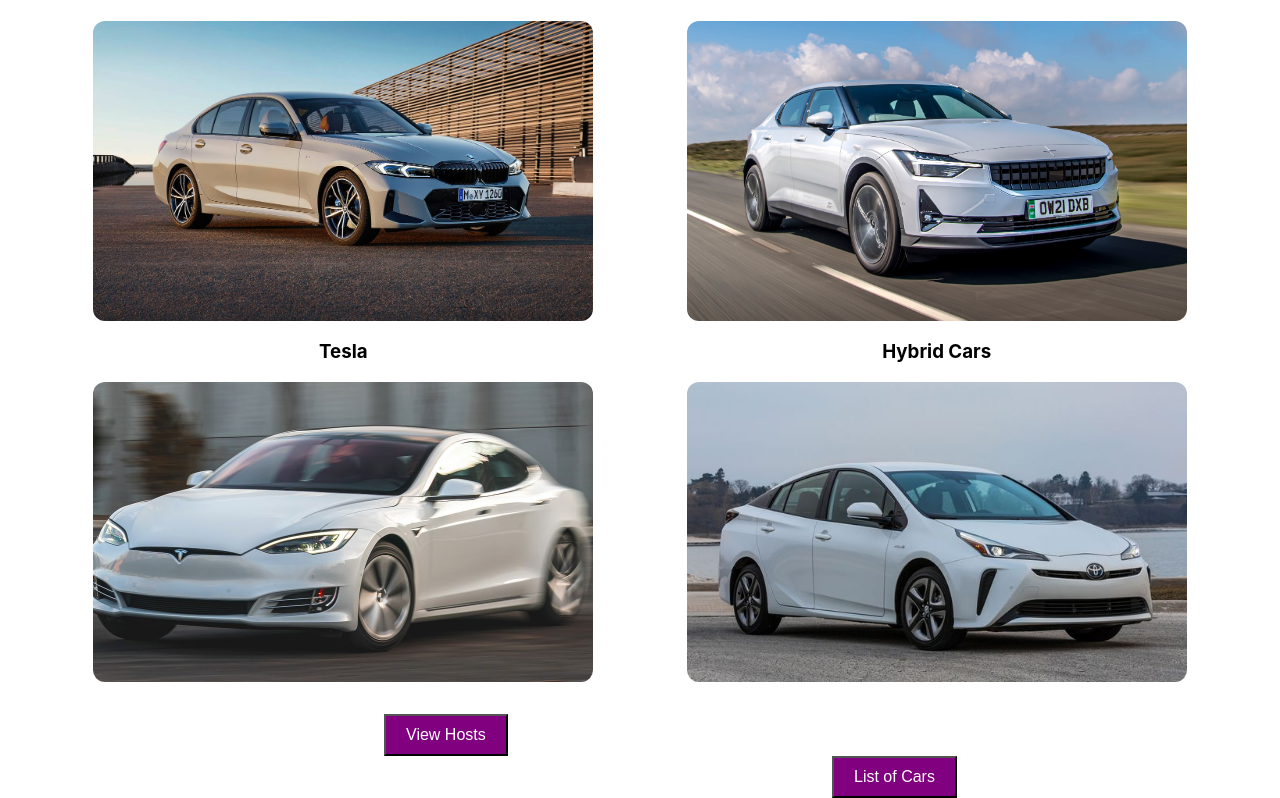
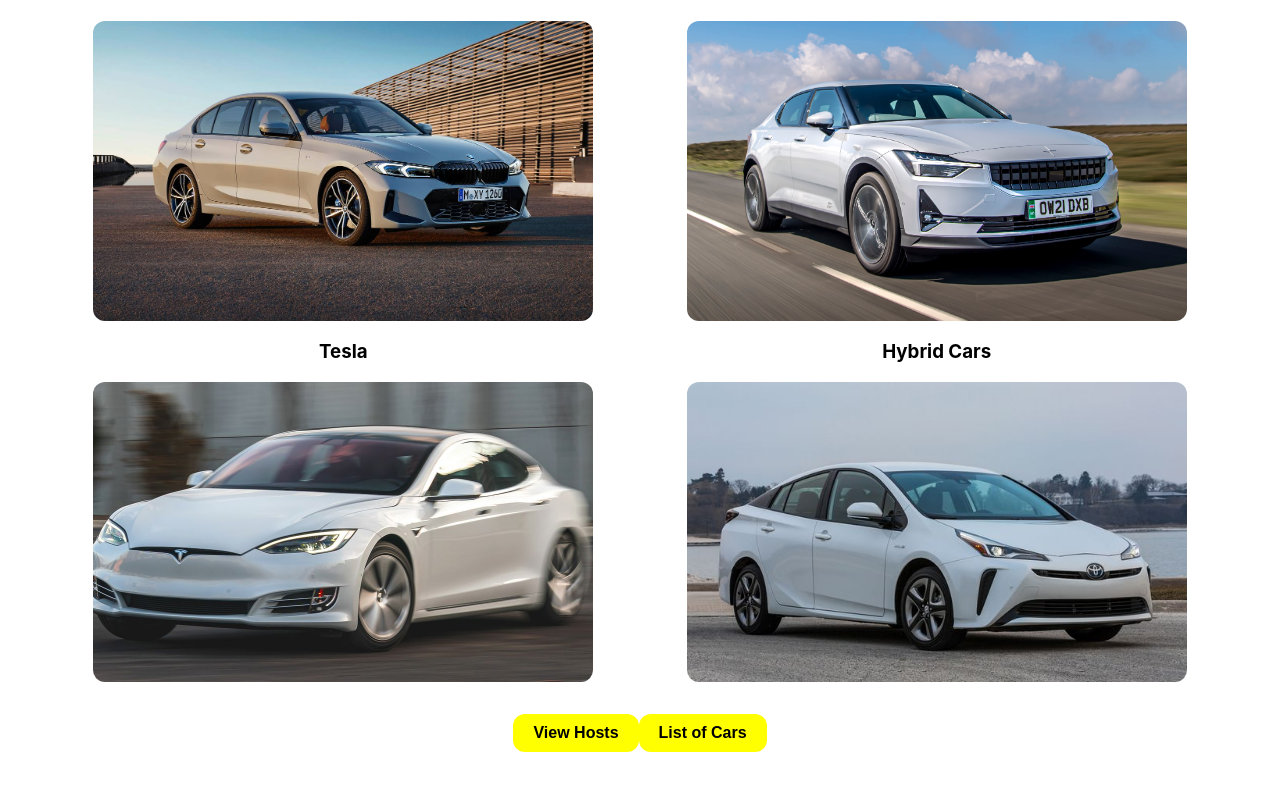
Before and after one commit to UCR-CS110-S23/project-cargo, a React (Create React App) app in the folder project-cargo-frontend/: page / in a window 1280 px wide. Shown: the part 594-1392 px from the top of the page. After the commit the page ends 1346 px from the top, so only its background shows below. Built offline with nearby package versions, Linux system fonts and the light colour scheme; no server answers.

Commit message:
fixed pictures for all pages

```diff
--- a/project-cargo-frontend/src/Home/BookACar.js
+++ b/project-cargo-frontend/src/Home/BookACar.js
@@ -22,6 +22,24 @@
       width: '45%',
       margin: '0 0 1em 0',
       padding: '1em',
+      backgroundColor: '#F9F9F9'
+    },
+    ImageContainer: {
+      width: '100%',
+      height:'auto',
+      display:'flex',
+      justifyContent:'center',
+      alignItems:'center',
+      overflow: 'hidden',
+      border:'5px solid',
+      borderColor:'#222222',
+      borderRadius: '12px',
+    },
+    Image:{
+      width:'100%',
+      height: '100%',
+      objectFit: 'cover',
+
     },
     but: {
       backgroundColor: '#F9F9F9',
@@ -163,10 +181,15 @@
           // console.log(singleComment.uid)
           return (
             location.state._id === singleComment.cid && (
+
               <div key={index}>
-                <div style={style.commentUser}>
-                  @{users.find((user) => user._id === singleComment.uid)?.username}<br/>
-                </div>
+                  <div style={{fontSize: '20px', fontWeight: 'bold', display:'flex', alignItems: 'center', justifyContent:'center'}}>
+
+
+                  <img src={users.find((user) => user._id === singleComment.uid)?.userProfileURL} alt='user pfp' style={{width:'50px',height:'45px', borderRadius:'50%', marginRight:'7px'}}></img>
+                    @{users.find((user) => user._id === singleComment.uid)?.username}
+
+                  </div><br/>
                   <div style={style.commentContent}>{singleComment.comment}</div>
                 <Rate allowHalf value={singleComment.rating} disabled />
                 <hr/>
@@ -182,13 +205,18 @@
   const displayHostInfo = () => {
     return(
         <div>
+
             {users.map((host, index) => {
+              (console.log(host))
                 return(
                     location.state.uid === host._id &&
                     <div key={index}>
 
-                        <div style={{fontSize: '20px', fontWeight: 'bold'}}>Host's Name: {host.realName}</div>
+                        <div style={{fontSize: '20px', fontWeight: 'bold', display:'flex', alignItems: 'center', justifyContent:'center'}}>
+                          <img style={{width:'50px',height:'45px', borderRadius:'50%', marginRight:'7px'}} src={host.userProfileURL} alt='user pfp'></img>{host.realName}
+                          </div>
                         <hr/>
+
                         <div style={{fontSize: '18px', fontWeight: 'bold', color: 'grey'}}>@{host.username}</div>
                         <div style={{fontSize: '16px'}}>Joined: {host.joinDate}</div>
                         <div style={{fontSize:'16px'}}>Contact: {host.email}</div>
@@ -205,11 +233,11 @@
   return (
 
 
-    <div style={{height: '100%', backgroundColor: 'white'}}>
+    <div style={{height: '100vh', backgroundColor: '#F9F9F9'}}>
       <Navbar/>
       <div style={style.productsContainer}>
         <div style={style.products}>
-          <img style={{width: '100%', border: '5px solid', borderColor:'#222222', borderRadius:'12px'}} src={require('../toyota.png')} alt='Toyota Logo'/>
+          <div style={style.ImageContainer}><img style={style.Image} src={location.state.carProfileURL} alt='Toyota Logo'/></div>
             <div style={{display: 'flex', flexDirection: 'row'}}>
             <form onSubmit={handleSubmit} style={style.form}>
             <div style={style.but}>
@@ -305,6 +333,7 @@
           </div>
         </form>
       </div> */}
+      <div style={{backgroundColor:'#F9F9F9'}}></div>
     </div>
   )
 }
--- a/project-cargo-frontend/src/Home/BrowseByMake.js
+++ b/project-cargo-frontend/src/Home/BrowseByMake.js
@@ -17,7 +17,24 @@
       flexDirection: 'column',
       alignItems: 'center',
       width: '45%',
-    }
+    },
+    homeImageContainer: {
+      width: '500px',
+      height:'250px',
+      display:'flex',
+      justifyContent:'center',
+      alignItems:'center',
+      overflow: 'hidden',
+      border:'5px solid',
+      borderColor:'#222222',
+      borderRadius: '12px',
+    },
+    homeImage:{
+      width:'100%',
+      height: '100%',
+      objectFit: 'cover',
+
+    },
   }
 
   const displayCars = () => {
@@ -29,7 +46,7 @@
             location.state.make === car.make &&
             <div key={index} style={style.products}>
               <p style={{fontWeight: 'bold', fontSize:'24px'}}>{car.model}</p>
-              <img className="homeImage" style={{border: '5px solid', borderColor:'#222222', borderRadius:'12px'}} onClick={() => {navigate('book', {"state": car})}} src={require('../toyota.png')} alt='Toyota Logo'/>
+              <div style={style.homeImageContainer}><img style={style.homeImage} onClick={() => {navigate('book', {"state": car})}} src={car.carProfileURL} alt='Toyota Logo'/></div>
             </div>
           )
         })}
--- a/project-cargo-frontend/src/Home/BrowseByType.js
+++ b/project-cargo-frontend/src/Home/BrowseByType.js
@@ -16,7 +16,24 @@
         flexDirection: 'column',
         alignItems: 'center',
         width: '45%',
-      }
+      },
+      homeImageContainer: {
+        width: '500px',
+        height:'250px',
+        display:'flex',
+        justifyContent:'center',
+        alignItems:'center',
+        overflow: 'hidden',
+        border:'5px solid',
+        borderColor:'#222222',
+        borderRadius: '12px',
+      },
+      homeImage:{
+        width:'100%',
+        height: '100%',
+        objectFit: 'cover',
+
+      },
     }
 
       const displayCars = () => {
@@ -27,7 +44,7 @@
                   location.state.engineType === car.engineType &&
                   <div key={index} style={style.products}>
                     <p style={{fontWeight: 'bold', fontSize:'24px'}}>{car.model}</p>
-                    <img className="homeImage" style={{border: '5px solid', borderColor:'#222222', borderRadius:'12px'}} onClick={() => {navigate('../make/book', {"state": car})}} src={require('../toyota.png')} alt='Toyota Logo'/>
+                    <div style={style.homeImageContainer}><img style={style.homeImage} onClick={() => {navigate('../make/book', {"state": car})}} src={car.carProfileURL} alt='Toyota Logo'/></div>
                   </div>
                 )
               })}
--- a/project-cargo-frontend/src/Home/Home.js
+++ b/project-cargo-frontend/src/Home/Home.js
@@ -39,6 +39,18 @@
       textDecoration:'underline',
       textDecorationColor:'#333333',
     },
+    button: {
+      fontWeight: 'bold',
+      color: 'black',
+      border: 'none',
+      fontSize: '16px',
+      borderRadius: '12px',
+      padding: '10px 20px',
+      textAlign: 'center',
+      display: 'inline-block',
+      backgroundColor: 'yellow',
+
+    },
   }
 
 
@@ -53,7 +65,7 @@
 
 
   return (
-    <div className='App'>
+    <div>
       <Navbar/>
       <div style={{textAlign:'center', fontSize:'30px', marginTop: '2%', fontWeight:'bold'}}>
           Drive in Comfort<br/>
@@ -80,8 +92,10 @@
 
         </div>
         </div>
-        <button className='redirectButtons' style={{ marginLeft: '30%'}}>View Hosts</button>
-        <button className='redirectButtons' style={{ marginLeft: '65%'}}> List of Cars</button>
+        <div style={{display:'flex', justifyContent:'center'}}>
+          <button style={style.button}>View Hosts</button>
+          <button style={style.button}> List of Cars</button>
+        </div>
     </div>
   )
 }
```
